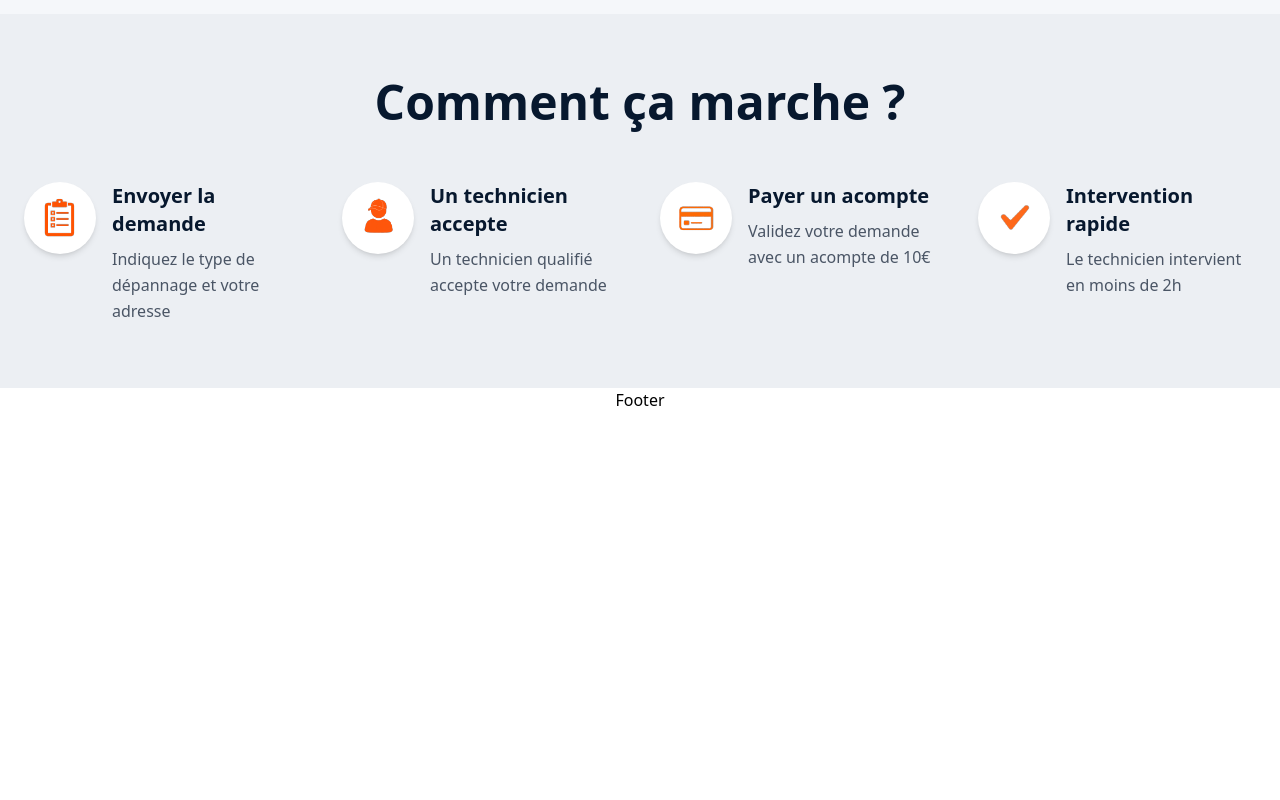
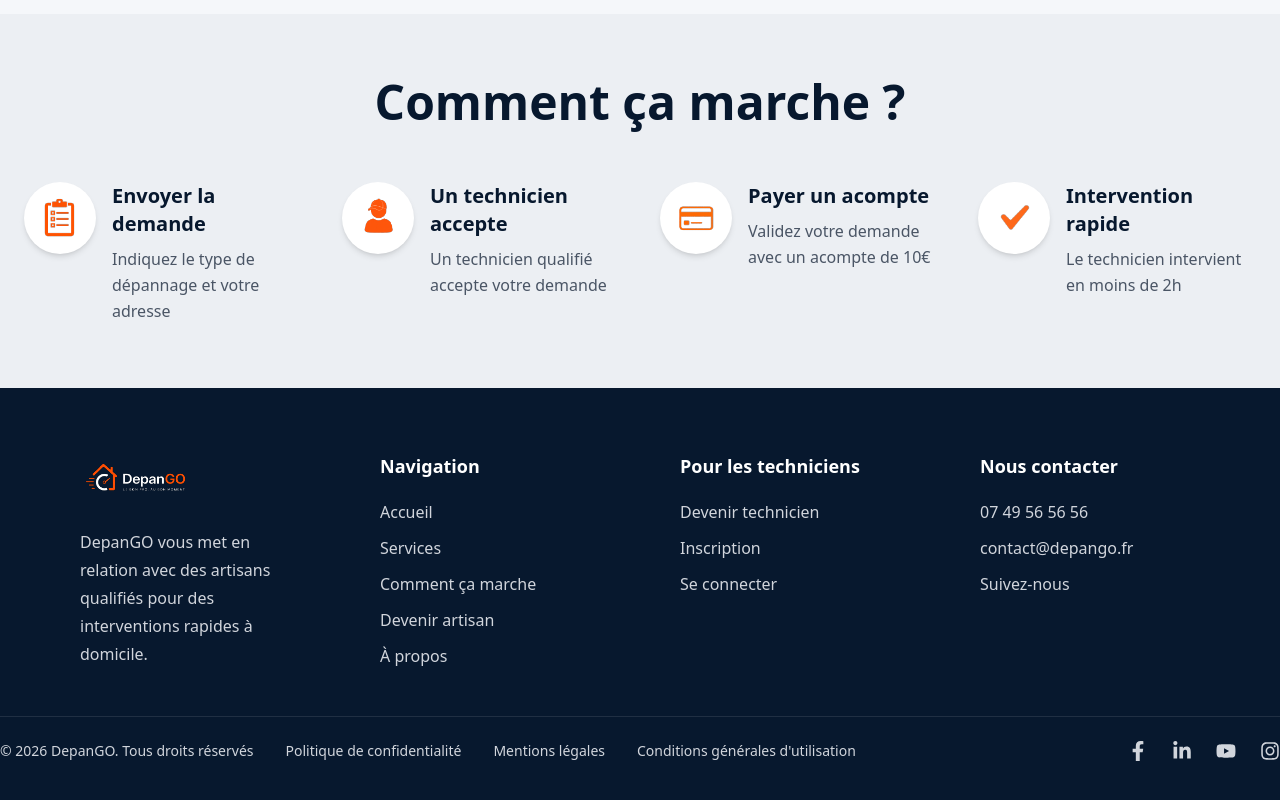
Before and after one commit to chainez-hat/DepanGO, a React (Vite) app in the folder front/: page / in a window 1280 px wide. Shown: the part 1574-2374 px from the top of the page. Before the commit the page ends 1986 px from the top, so only its background shows below. Built offline with nearby package versions, Linux system fonts and the light colour scheme.

Commit message:
-  developper le footer - mettre à jour ServiceSection.jsx

```diff
--- a/front/src/components/Footer.jsx
+++ b/front/src/components/Footer.jsx
@@ -1,7 +1,104 @@
+import { Link } from "react-router";
+import logo from "../assets/logo.svg";
+import {
+  FaFacebookF,
+  FaLinkedinIn,
+  FaYoutube,
+  FaInstagram,
+} from "react-icons/fa";
+
 export default function Footer() {
   return (
-    <footer>
-      Footer
+    <footer className="bg-[#07182E] text-white">
+      <div className="max-w-[1500px] mx-auto py-16">
+        <div className="grid grid-cols-4 gap-20 ml-20 mr-20 text-left">
+          {/* Colonne 1 */}
+          <div>
+            <img src={logo} alt="DepanGO" className="h-14 mb-5" />
+
+            <p className="text-gray-300 leading-7 max-w-xs">
+              DepanGO vous met en relation avec des artisans qualifiés pour des
+              interventions rapides à domicile.
+            </p>
+          </div>
+
+          {/* Colonne 2 */}
+          <div>
+            <h3 className="font-semibold text-lg mb-5">Navigation</h3>
+
+            <ul className="space-y-3 text-gray-300">
+              <li>
+                <Link to="/">Accueil</Link>
+              </li>
+
+              <li>
+                <Link to="/services">Services</Link>
+              </li>
+
+              <li>
+                <Link to="/how-it-works">Comment ça marche</Link>
+              </li>
+
+              <li>
+                <Link to="/how-it-works">Devenir artisan</Link>
+              </li>
+
+              <li>
+                <Link to="/about">À propos</Link>
+              </li>
+            </ul>
+          </div>
+
+          {/* Colonne 3 */}
+          <div>
+            <h3 className="font-semibold text-lg mb-5">Pour les techniciens</h3>
+
+            <ul className="space-y-3 text-gray-300">
+              <li>
+                <Link to="/become-technician">Devenir technicien</Link>
+              </li>
+
+              <li>
+                <Link to="/auth/register">Inscription</Link>
+              </li>
+
+              <li>
+                <Link to="/auth/login">Se connecter</Link>
+              </li>
+            </ul>
+          </div>
+
+          {/* Colonne 4 */}
+          <div>
+            <h3 className="font-semibold text-lg mb-5">Nous contacter</h3>
+
+            <ul className="space-y-3 text-gray-300">
+              <li>07 49 56 56 56</li>
+
+              <li>contact@depango.fr</li>
+
+              <li>Suivez-nous</li>
+            </ul>
+          </div>
+        </div>
+        <div className="border-t border-white/10 mt-12 pt-6">
+          <div className="flex flex-wrap items-center justify-between gap-4 text-sm text-gray-300">
+            <div className="flex flex-wrap gap-8">
+              <span>© 2026 DepanGO. Tous droits réservés</span>
+              <span>Politique de confidentialité</span>
+              <span>Mentions légales</span>
+              <span>Conditions générales d'utilisation</span>
+            </div>
+
+            <div className="flex items-center gap-6 text-xl">
+              <FaFacebookF className="cursor-pointer hover:text-orange-500 transition" />
+              <FaLinkedinIn className="cursor-pointer hover:text-orange-500 transition" />
+              <FaYoutube className="cursor-pointer hover:text-orange-500 transition" />
+              <FaInstagram className="cursor-pointer hover:text-orange-500 transition" />
+            </div>
+          </div>
+        </div>
+      </div>
     </footer>
   );
 }
--- a/front/src/components/ServiceSection.jsx
+++ b/front/src/components/ServiceSection.jsx
@@ -1,3 +1,4 @@
+import { Link } from "react-router";
 import electriciteIcon from "../assets/electricite.svg";
 import internetIcon from "../assets/internet.svg";
 import plomberieIcon from "../assets/plombrie.svg";
@@ -64,9 +65,12 @@ export default function ServiceSection() {
         </div>
 
         <div className="flex justify-center mt-12">
-          <button className="w-[260px] border border-orange-500 text-orange-500 py-3 rounded-md font-medium hover:bg-orange-500 hover:text-white transition">
+          <Link
+            to="/services"
+            className="w-[260px] border border-orange-500 text-orange-500 py-3 rounded-md font-medium hover:bg-orange-500 hover:text-white transition text-center"
+          >
             Voir tous les services
-          </button>
+          </Link>
         </div>
       </div>
     </section>
```
